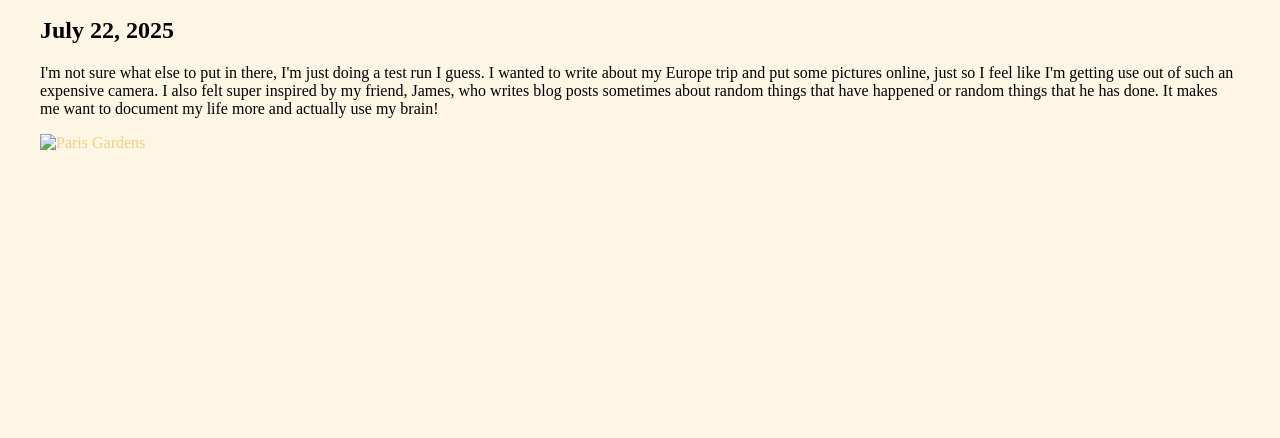
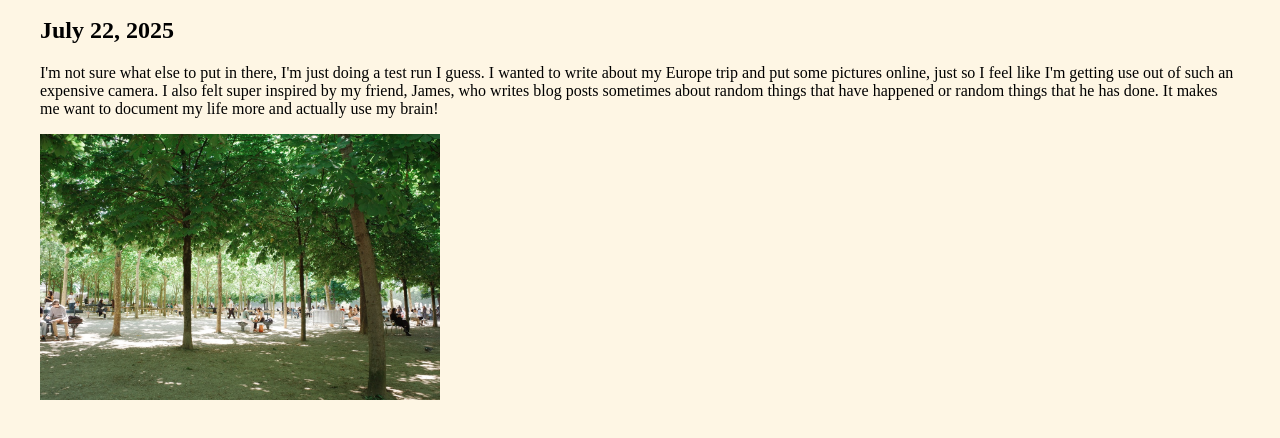
Before and after one commit to kseto824/wheresjelly, a plain HTML site: page index.html in a window 1280 px wide. Shown: the part 142-580 px from the top of the page. Drawn offline with Linux system fonts and the light colour scheme.

Commit message:
mispell jpeg lol

```diff
--- a/index.html
+++ b/index.html
@@ -33,7 +33,7 @@
       <p> I'm not sure what else to put in there, I'm just doing a test run I guess. I wanted to write about my Europe trip and put some pictures online, just so I feel like I'm getting use out of such an expensive camera.
 
       I also felt super inspired by my friend, James, who writes blog posts sometimes about random things that have happened or random things that he has done. It makes me want to document my life more and actually use my brain!</p>
-      <img src="europe_trip/R0002047_Large.jpg" alt="Paris Gardens" width="400">
+      <img src="europe_trip/R0002047_Large.jpeg" alt="Paris Gardens" width="400">
 
 
 
```
Also changed, not shown: 1 other file.
